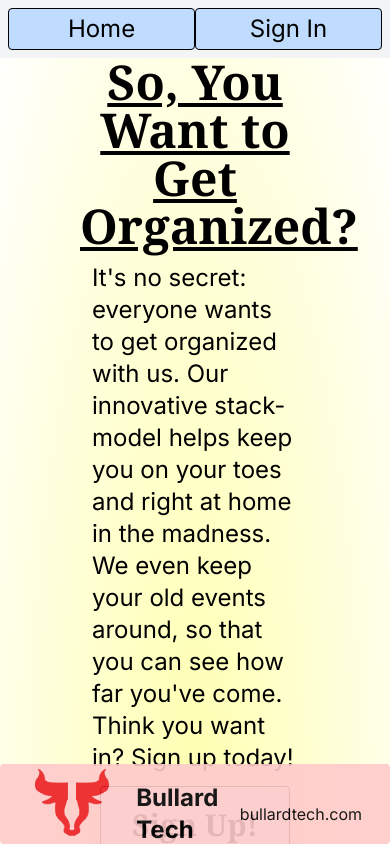
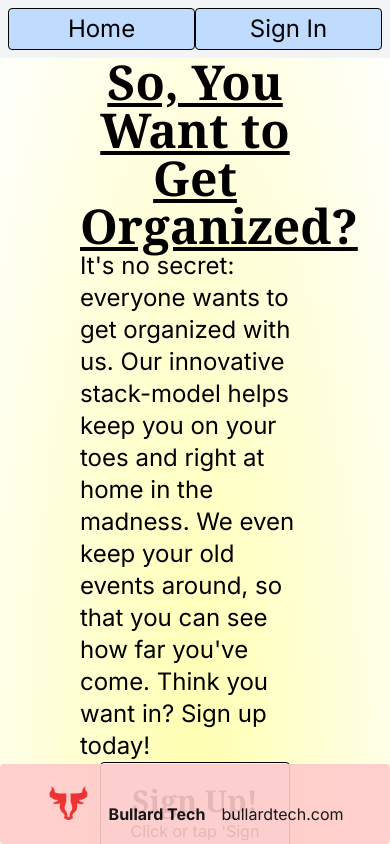
Before and after one commit to 48lexR/organizemy.work, a Next.js app: page / in a window 390 px wide. Shown: the top 844 px of the page. Built offline with nearby package versions, Linux system fonts and the light colour scheme; no server answers.

Commit message:
modified:   src/app/page.tsx 	modified:   src/app/settings/[uid]/page.tsx 	modified:   src/components/Footer.tsx

```diff
--- a/src/app/page.tsx
+++ b/src/app/page.tsx
@@ -1,10 +1,10 @@
 export default function Home() {
   return (
-    <main className="w-9/10 m-auto px-20">
+    <main className="lg:w-1/2 w-full lg:m-auto px-20">
       <h1 className="text-5xl font-bold underline text-center font-serif">
         So, You Want to Get Organized?
       </h1>
-      <p className="text-2xl m-3">
+      <p className="text-2xl lg:m-3">
         It&apos;s no secret: everyone wants to get organized with us. Our
         innovative stack-model helps keep you on your toes and right at home in
         the madness. We even keep your old events around, so that you can see
--- a/src/app/settings/[uid]/page.tsx
+++ b/src/app/settings/[uid]/page.tsx
@@ -1,10 +1,10 @@
 "use client";
 
-import { auth, db } from "@/app/firebase/firebase";
+import { auth } from "@/app/firebase/firebase";
 import Link from "next/link";
 import { useAuthState } from "react-firebase-hooks/auth";
 
-export default async function Page() {
+export default function Page() {
   const [user, loading] = useAuthState(auth);
 
   return (
--- a/src/components/Footer.tsx
+++ b/src/components/Footer.tsx
@@ -1,12 +1,12 @@
 export default function Footer() {
   return (
-    <div className="sticky left-0 right-0 bottom-0 container flex flex-row w-full mx-auto h-20 opacity-90 bg-red-200 items-center justify-evenly space-y-5 px-5 rounded">
+    <div className="sticky lg:absolute left-0 right-0 bottom-0 container flex flex-row w-full mx-auto h-20 opacity-90 bg-red-200 items-center justify-center space-y-5 px-5 rounded">
       <img
         src="alt_logo.png"
         alt="Image of bullard tech logo."
-        className="h-full block px-2"
+        className="h-1/2 block px-2"
       ></img>
-      <span className="text-2xl font-bold px-2">Bullard Tech</span>
+      <span className="lg:text-2xl font-bold px-2">Bullard Tech</span>
       <span className="text-1xl px-2">
         <a href="www.bullardtech.com">bullardtech.com</a>
       </span>
```
